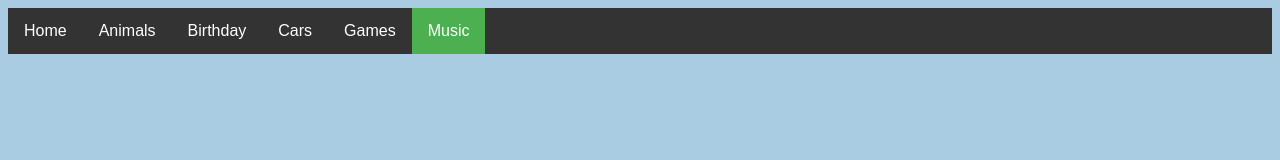
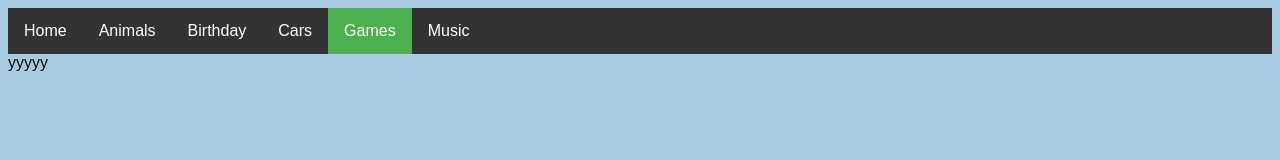
Before and after one commit to pepe10/Jose_UCLASOC2, a plain HTML site: page games.html in a window 1280 px wide. Drawn offline with Linux system fonts and the light colour scheme.

Commit message:
Update cars games music

```diff
--- a/games.html
+++ b/games.html
@@ -25,9 +25,9 @@
         background-color: #111;
                  }
 
-      .active {
-        background-color: #4CAF50;
-              }
+.active{
+    background-color: #4CAF50;
+}
       body{
           background-color:#A9CCE3;
           color:000000;
@@ -49,10 +49,10 @@
   <li><a href="animals.html">Animals</a></li>
   <li><a href="birthday.html">Birthday</a></li>
   <li><a href="cars.html">Cars</a></li>
-  <li><a href="games.html">Games</a></li>
-  <li><a class="active" href="music.html">Music</a></li>
+  <li><a class="active" href="games.html">Games</a>
+  <li><a href="music.html">Music</a></li>
 </ul>
 
-
+yyyyy
 </body>
 </html>
```
Also changed, not shown: cars.html (+1 -0 lines), music.html (+1 -2 lines).
